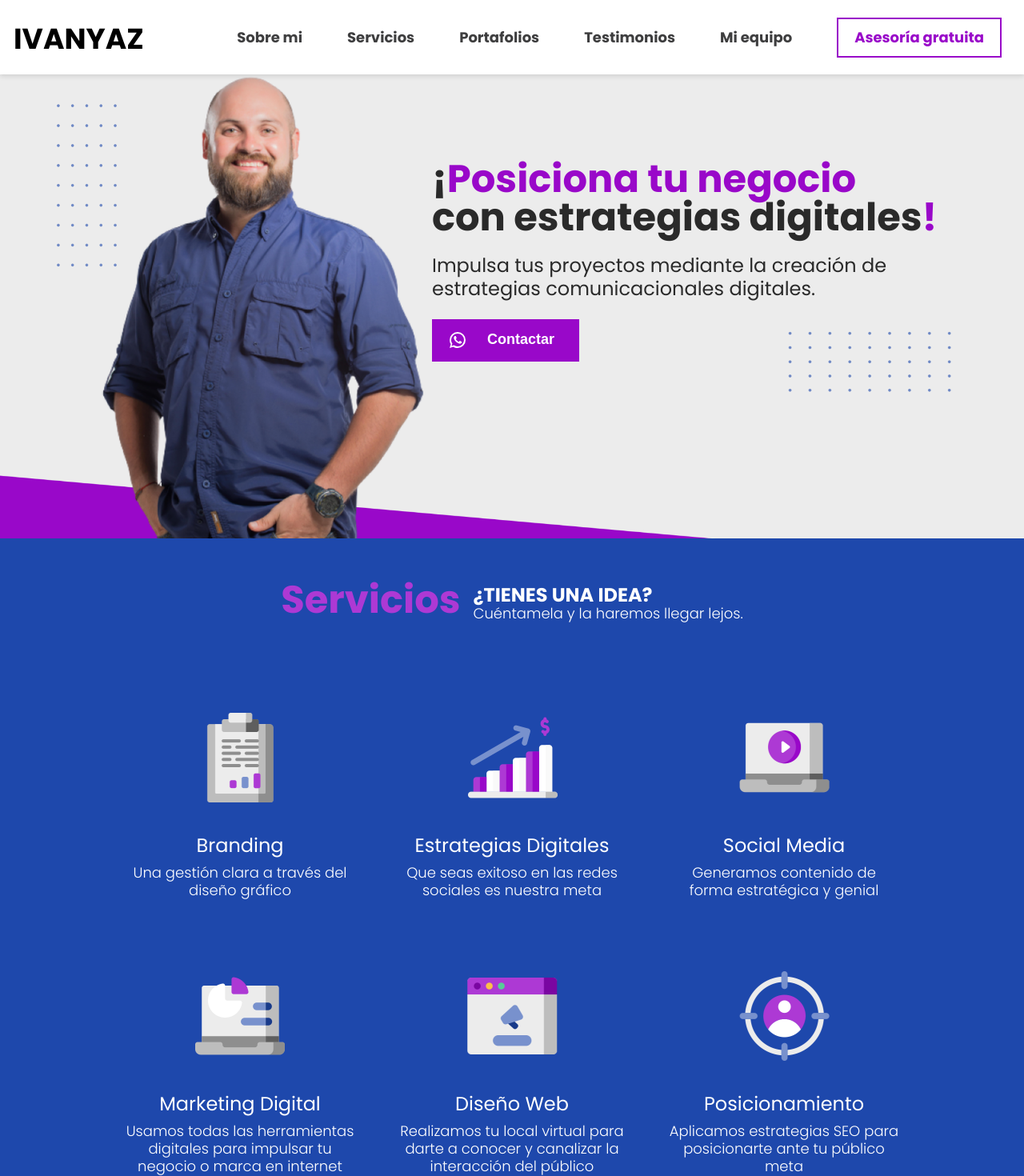
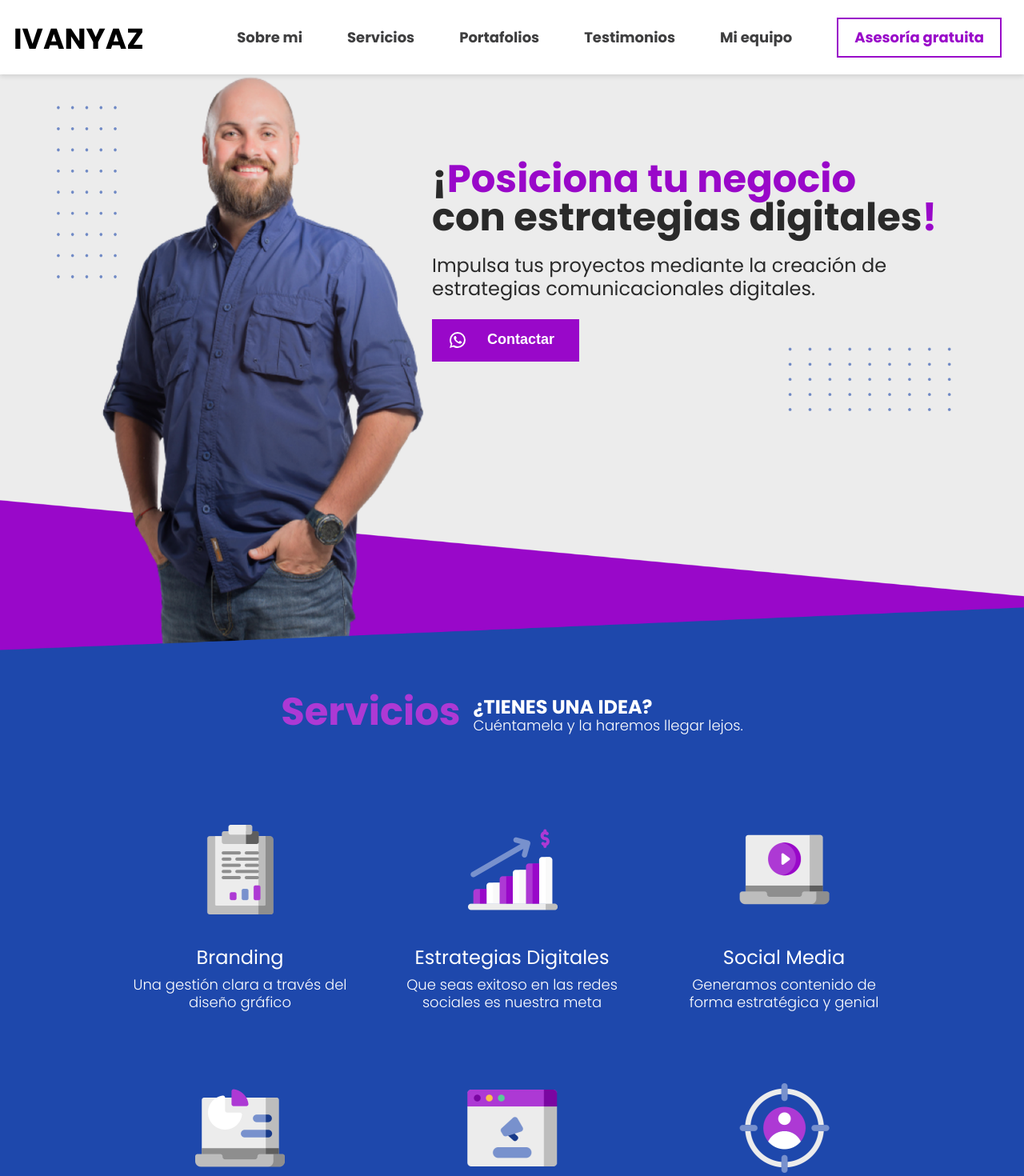
Before and after one commit to Miguelanggelo7/ivanyaz-landing-page, a Next.js app: page / in a window 1280 px wide. Shown: the top 1470 px of the page at 80% size. Built offline with nearby package versions, Linux system fonts and the light colour scheme.

Commit message:
banner arreglado

```diff
--- a/styles/Banner.module.css
+++ b/styles/Banner.module.css
@@ -5,6 +5,11 @@
   height: 90vh;
   background-repeat: no-repeat;
   background-size: cover;
+  -moz-background-size: 100% 100%; /*Firefox 3.6*/
+  -o-background-size: 100% 100%; /*opera*/
+  -webkit-background-size: 100% 100%; /*Safari*/
+  background-size: 100% 100%; /*estandar css3*/
+
 }
 
 .imgdeIvan {
@@ -114,9 +119,3 @@
     width: 100%;
   }
 }
-
-@media (min-height: 675px) {
-  .container {
-    height: 600px;
-  }
-}
--- a/styles/Servicios.module.css
+++ b/styles/Servicios.module.css
@@ -1,8 +1,6 @@
 .container {
-  margin-top: -20px;
   background-color: #1e48ac;
   position: relative;
-  z-index: 100;
   padding-bottom: 1px;
 }
 
```
